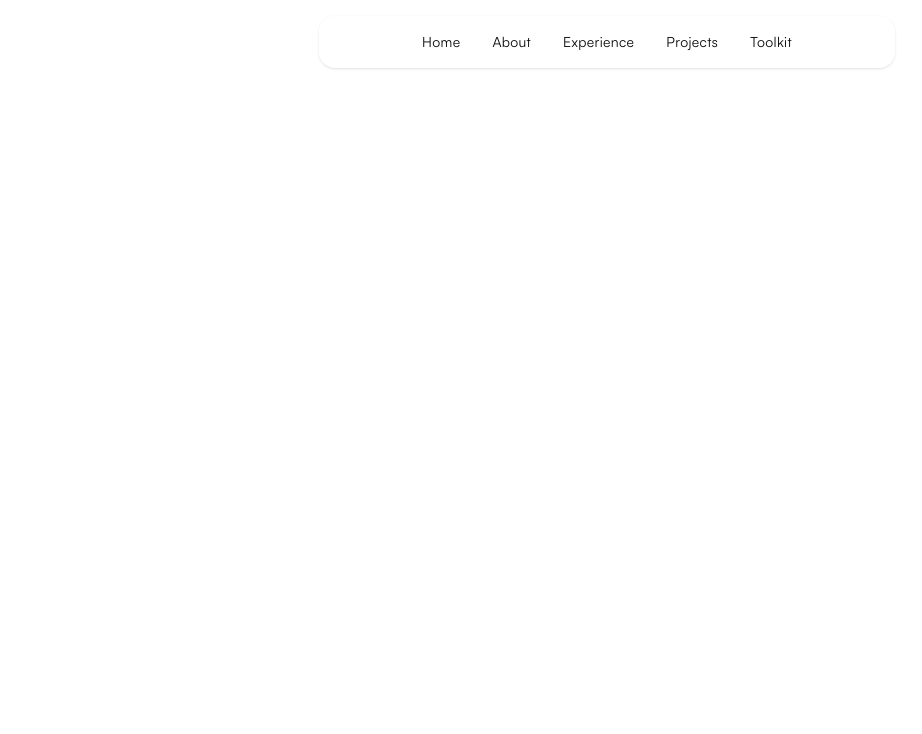
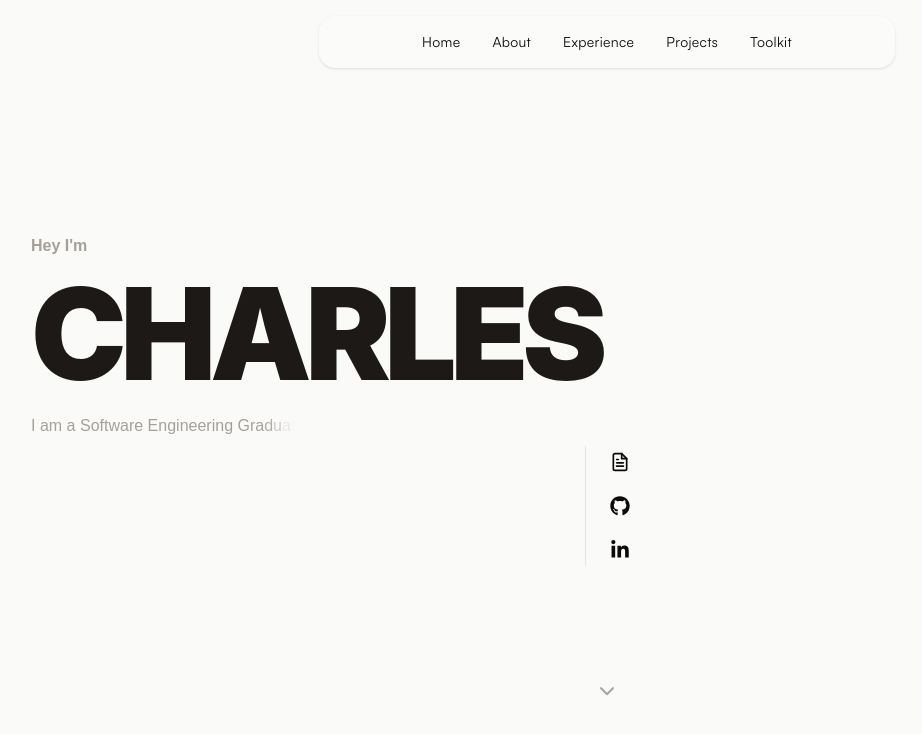
Before and after one commit to eimcharles/eimcharles.github.io, a React (Vite) app: page / in a window 1280 px wide. Shown: the top 734 px of the page, without its empty margins (33-955 px from the left). Built offline with nearby package versions, Linux system fonts and the light colour scheme; a web font is replaced by a local one.

Commit message:
refactor(hero): refactor Hero component layout and overall styling.

```diff
--- a/src/App.jsx
+++ b/src/App.jsx
@@ -1,10 +1,11 @@
+import Hero from './components/Hero';
 import Navbar from './components/Navbar';
-
 
 function App() {
   return (
       <>
         <Navbar/>
+        <Hero/>
       </>
   )
 }
--- a/src/components/Hero.jsx
+++ b/src/components/Hero.jsx
@@ -5,7 +5,6 @@ import { FaLinkedinIn, FaGithub } from 'react-icons/fa6';
 import { FiFileText, FiChevronDown } from "react-icons/fi";
 
 const Hero = () => {
-
   const [index, setIndex] = useState(0);
   const CHARACTER_DELAY = 0.050;
   const SENTENCE_FADE_OUT_DELAY = 0.25;
@@ -19,60 +18,56 @@ const Hero = () => {
   }, []);
 
   return (
-    <section id="home" className="relative flex flex-col justify-center items-center p-4 md:p-8 min-h-screen bg-neutral-900 w-full overflow-hidden select-none">
-      <div className="flex flex-col justify-center items-center w-full max-w-7xl mx-auto text-center">
+    <section id="home" className="relative flex flex-col justify-center items-center p-6 md:p-12 lg:p-16 min-h-screen bg-[#fafaf9] w-full select-none overflow-hidden text-stone-950">
 
-        {/* Main Header */}
-        <div className="flex flex-col items-center gap-6 my-6 w-full">
-          <h1 className="font-kola text-5xl md:text-6xl lg:text-7xl text-neutral-400 tracking-widest transition-all duration-500 ease-in-out">
-            Hi, I'm Charles
+     <div className='flex flex-col lg:flex-col justify-between items-start lg:items-center gap-2 w-full max-w-6xl mx-auto'>
+      <div className="flex flex-col justify-center w-full">
+        <div className="flex flex-col shrink-0">
+          <p className="text-md md:text-md font-chillax text-stone-400 font-black mb-1 md:mb-3">Hey I'm</p>
+          <h1 className="text-6xl sm:text-7xl md:text-8xl lg:text-9xl font-black tracking-tighter text-stone-900 uppercase">
+              Charles
           </h1>
+        </div>
 
-          {/* Subheader */}
-          <div className="w-full max-w-2xl text-center flex justify-center items-center overflow-hidden min-h-10
-                          transition-all duration-500 ease-in-out">
+        <div className="w-full flex justify-start mt-4">
           <AnimatePresence mode="wait">
             <motion.div
               key={index}
               exit={{ opacity: 0 }}
-                transition={{ duration: SENTENCE_FADE_OUT_DELAY, ease: "easeInOut"}}
-                className="flex flex-wrap justify-center items-center gap-2.5">
-                <div className="flex flex-wrap justify-center items-center relative">
+              transition={{ duration: SENTENCE_FADE_OUT_DELAY, ease: "easeInOut" }}
+              className="flex flex-wrap justify-start items-center">
               {heroData[index].split("").map((letter, i) => (
                 <motion.span
                   key={`${index}-${i}`}
                   initial={{ opacity: 0 }}
                   animate={{ opacity: 1 }}
-                        transition={{ delay: i * CHARACTER_DELAY, duration: 0.25 , ease: "easeInOut"}}
-                        className="relative inline-block font-chillax text-md md:text-xl lg:text-2xl text-[#2a805b] tracking-wide whitespace-pre">
+                  transition={{ delay: i * CHARACTER_DELAY, duration: 0.25, ease: "easeInOut" }}
+                  className="inline-block text-stone-400 font-chillax text-md whitespace-pre">
                   {letter}
                 </motion.span>
               ))}
-                </div>
             </motion.div>
           </AnimatePresence>
         </div>
       </div>
 
-        {/* CV and Social Links */}
-        <div className="flex flex-row items-center gap-6 md:gap-8">
-          <a href="#resume" className="text-neutral-400 hover:text-neutral-200 hover:-translate-y-0.5 hover:scale-105 transition-all duration-500 ease-out" title="View Resume">
-            <FiFileText className="text-2xl"/>
+      <div className="flex flex-row lg:flex-col justify-start items-center lg:justify-center gap-6 shrink-0 w-full lg:w-auto border-t lg:border-t-0 lg:border-l border-stone-200 pt-4 lg:pt-0 lg:pl-6 h-full min-h-0 lg:min-h-30">
+          <a href="#resume" className="text-stone-950 hover:text-stone-500 transition-colors duration-300" title="View Resume">
+            <FiFileText className="text-xl"/>
           </a>
 
-          <a href="https://github.com/eimcharles" target="_blank" rel="noreferrer" className="text-neutral-400 hover:text-neutral-200 hover:-translate-y-0.5 hover:scale-105 transition-all duration-500 ease-out" title="GitHub Profile">
-            <FaGithub className="text-2xl"/>
+          <a href="https://github.com/eimcharles" target="_blank" rel="noreferrer" className="text-stone-950 hover:text-stone-500 transition-colors duration-300" title="GitHub Profile">
+            <FaGithub className="text-xl"/>
           </a>
 
-          <a href="https://www.linkedin.com/in/charles-eimer" target="_blank" rel="noreferrer" className="text-neutral-400 hover:text-neutral-200 hover:-translate-y-0.5 hover:scale-105 transition-all duration-500 ease-out" title="LinkedIn Profile">
-            <FaLinkedinIn className="text-2xl"/>
+          <a href="https://www.linkedin.com/in/charles-eimer" target="_blank" rel="noreferrer" className="text-stone-950 hover:text-stone-500 transition-colors duration-300" title="LinkedIn Profile">
+            <FaLinkedinIn className="text-xl"/>
           </a>
       </div>
+
+      <div className="absolute bottom-24 left-1/2 -translate-x-1/2 flex flex-col items-center gap-2 animate-bounce">
+        <FiChevronDown className="text-2xl text-neutral-400"/>
       </div>
-
-      {/* Scroll Call-to-Action Indicator */}
-      <div className="absolute bottom-8 left-1/2 -translate-x-1/2 flex flex-col items-center gap-2 animate-bounce">
-        <FiChevronDown className="text-2xl text-neutral-400"/>
      </div>
     </section>
   );
```
Lines whose indentation alone changed are shown as unchanged.
